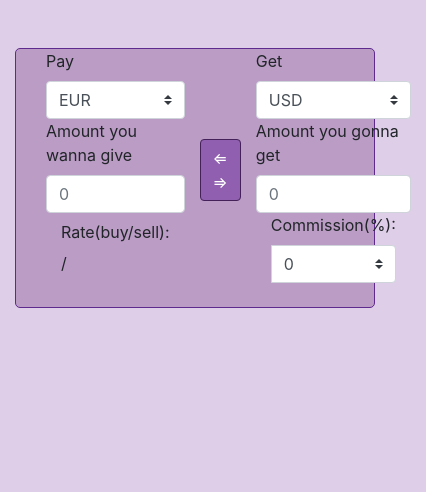
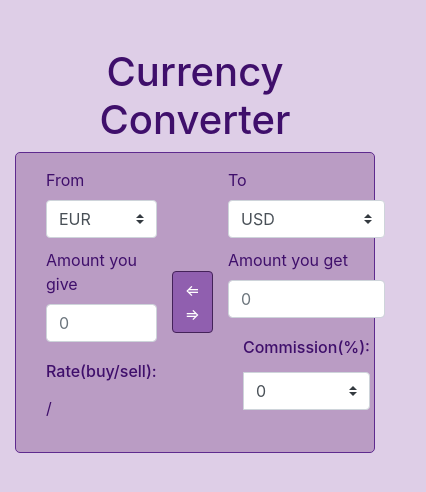
Before and after one commit to Alexandra1003/Currency_Converter, a website: page src/index.html in a window 390 px wide. Shown: the whole page, 426 px wide, since content can reach past the window. Drawn offline with nearby package versions, Linux system fonts and the light colour scheme; files that its build step writes are made by us from their sources; no server answers.

Commit message:
fix/controller *fix bugs in controller *fix styling

```diff
--- a/src/index.html
+++ b/src/index.html
@@ -19,25 +19,24 @@
   </div>
   <main class="pt-5">
     <div class="content-wrapper col-md-6">
-      <div class="form-wrapper" ng-controller="TestController">
+      <div class="form-wrapper" ng-controller="CurrencyController">
+        <h1 class="main-header">Currency Converter</h1>
         <form class="form col-md-12">
           <div class="form-group col-md-5">
-            <label for="exampleInputName2">Pay</label>
+            <label>From</label>
             <div class="input-group">
-              <select class="custom-select" id="inputGroupSelect04" ng-options="currency for currency in currencyList | filterCurrency:fieldBuy"
+              <select class="custom-select" ng-options="currency for currency in currencyList | filterCurrency:fieldBuy"
                 ng-model="fieldSell" ng-change="updateCurrValue()">
               </select>
             </div>
 
-            <label for="exampleInputName2">Amount you wanna give</label>
+            <label>Amount you give</label>
             <input type="text" ng-model="inputSell" ng-change="changeBuyInput()" autocomplete="off" class="form-control"
-              id="exampleInputName2" placeholder="0">
+              placeholder="0">
 
             <div class="form-group">
-              <label class="col-sm-2 col-form-label">Rate(buy/sell):</label>
-              <div class="col-sm-10">
-                <span>{{rateBuy}} / {{rateSell}}</span>
-              </div>
+              <h6 class="rate-header">Rate(buy/sell):</h6>
+              <span>{{rateBuy}} / {{rateSell}}</span>
             </div>
           </div>
 
@@ -49,22 +48,22 @@
           </div>
 
           <div class="form-group col-md-5">
-            <label for="exampleInputName2">Get</label>
+            <label>To</label>
 
             <div class="input-group">
-              <select class="custom-select" id="inputGroupSelect04" ng-options="currency for currency in currencyList  | filterCurrency:fieldSell"
+              <select class="custom-select" ng-options="currency for currency in currencyList  | filterCurrency:fieldSell"
                 ng-model="fieldBuy" ng-change="updateCurrValue()">
               </select>
             </div>
 
-            <label for="exampleInputName2">Amount you gonna get</label>
+            <label>Amount you get</label>
             <input type="text" ng-model="inputBuy" ng-change="changeSellInput()" autocomplete="off" class="form-control right-input"
-              id="exampleInputName2" placeholder="0">
+              placeholder="0">
 
             <div class="input-group col-md-7 commission-select">
-                <label>Commission(%): </label>
-              <select class="custom-select" id="inputGroupSelect04" ng-options="thing for thing in commissionList"
-                ng-model="fieldCommission" ng-change="updateCommissionValue()">
+              <h6 class="commission-header">Commission(%): </h6>
+              <select class="custom-select" ng-options="value for value in commissionList" ng-model="fieldCommission"
+                ng-change="updateCommissionValue()">
               </select>
             </div>
           </div>
--- a/src/js/controller.js
+++ b/src/js/controller.js
@@ -1,17 +1,7 @@
-/* eslint-disable no-console */
-/* eslint-disable max-params */
 /* global angular */
 
 (function() {
-  window.app.filter('filterCurrency', [function() {
-    return function(array, expression) {
-      return array.filter(function(item) {
-        return !expression || !angular.equals(item, expression);
-      });
-    };
-  }]);
-
-  window.app.controller('TestController',
+  window.app.controller('CurrencyController',
     ['$scope', 'apiService', 'CurrencyList', 'CommissionList',
       function($scope, apiService, CurrencyList, CommissionList) {
         $scope.fieldCommission = CommissionList[0];
@@ -33,7 +23,6 @@
           }
 
           if (from === CurrencyList[3]) {
-            const toUAH = $scope.list.find(el => el.ccy === to).buy;
             const toUSD = $scope.list.find(el => el.ccy === CurrencyList[0]).sale;
             const fromUSD = $scope.list.find(el => el.ccy === CurrencyList[3]).sale;
 
@@ -43,27 +32,26 @@
           return (toUAH / fromUAH).toFixed(4);
         };
 
-        $scope.getResultCur = (inCurr, rate, commission) => {
+        $scope.getResultCur = (inCurr = 0, rate, commission) => {
           const commissionSum = inCurr * rate * commission / 100;
 
-          return inCurr * rate - commissionSum;
+          return (inCurr * rate - commissionSum).toFixed(5);
         };
 
         $scope.onClick = () => {
           [$scope.fieldSell, $scope.fieldBuy] = [$scope.fieldBuy, $scope.fieldSell];
-          $scope.rateBuy = $scope.getRate($scope.fieldSell, $scope.fieldBuy);
-          $scope.rateSell = $scope.getRate($scope.fieldBuy, $scope.fieldSell);
+          [$scope.rateBuy, $scope.rateSell] = [$scope.rateSell, $scope.rateBuy];
           $scope.changeBuyInput();
         };
 
         $scope.changeBuyInput = () => {
           $scope.inputBuy = $scope.getResultCur($scope.inputSell,
-            $scope.getRate($scope.fieldSell, $scope.fieldBuy), $scope.fieldCommission);
+            $scope.rateBuy, $scope.fieldCommission);
         };
 
         $scope.changeSellInput = () => {
           $scope.inputSell = $scope.getResultCur($scope.inputBuy,
-            $scope.getRate($scope.fieldBuy, $scope.fieldSell), $scope.fieldCommission);
+            $scope.rateSell, $scope.fieldCommission);
         };
 
         $scope.updateCurrValue = () => {
@@ -78,9 +66,16 @@
 
         apiService.getExchangeRate().then(data => {
           $scope.list = data;
-          console.log($scope.list);
           $scope.rateBuy = $scope.getRate($scope.fieldSell, $scope.fieldBuy);
           $scope.rateSell = $scope.getRate($scope.fieldBuy, $scope.fieldSell);
         });
       }]);
+
+  window.app.filter('filterCurrency', [function() {
+    return function(array, expression) {
+      return array.filter(function(item) {
+        return !expression || !angular.equals(item, expression);
+      });
+    };
+  }]);
 })();
--- a/src/js/service.js
+++ b/src/js/service.js
@@ -1,4 +1,3 @@
-/* eslint-disable no-console */
 /* global angular */
 
 (function() {
@@ -13,7 +12,6 @@
         url: 'https://api.privatbank.ua/p24api/pubinfo?json&exchange&coursid=5'
       }).then(({ data }) => {
         this.exchangeRate = data;
-        console.log('rate', this.exchangeRate);
         return this.exchangeRate;
       });
     };
--- a/src/scss/styles.scss
+++ b/src/scss/styles.scss
@@ -1,15 +1,15 @@
 body {
   background: #decee7;
+  color: #3f0f6b;
+  font-size: 16px;
 }
 .content-wrapper {
   display: flex;
   flex-direction: column;
   margin: 0 auto;
 
-  .nav-link.active {
-    background: #ba9cc4;
-    border: 1px solid #5e2a8e;
-    border-bottom: 1px solid #ba9cc4;
+  .main-header {
+    text-align: center;
   }
 }
 .form {
@@ -19,6 +19,7 @@ body {
   background: #ba9cc4;
   border: 1px solid #5e2a8e;
   border-radius: 5px;
+  padding: 15px 15px 0px;
 
   .form-group.col-md-1 {
     display: flex;
@@ -33,6 +34,21 @@ body {
     }
   }
 
+  .input-group {
+    margin-bottom: 10px;
+    .commission-header {
+      margin-bottom: 15px;
+    }
+  }
+
+  .form-control {
+    margin-bottom: 20px;
+  }
+
+  .rate-header {
+    margin-bottom: 15px;
+  }
+
   .commission-select {
     float: right;
   }
```
